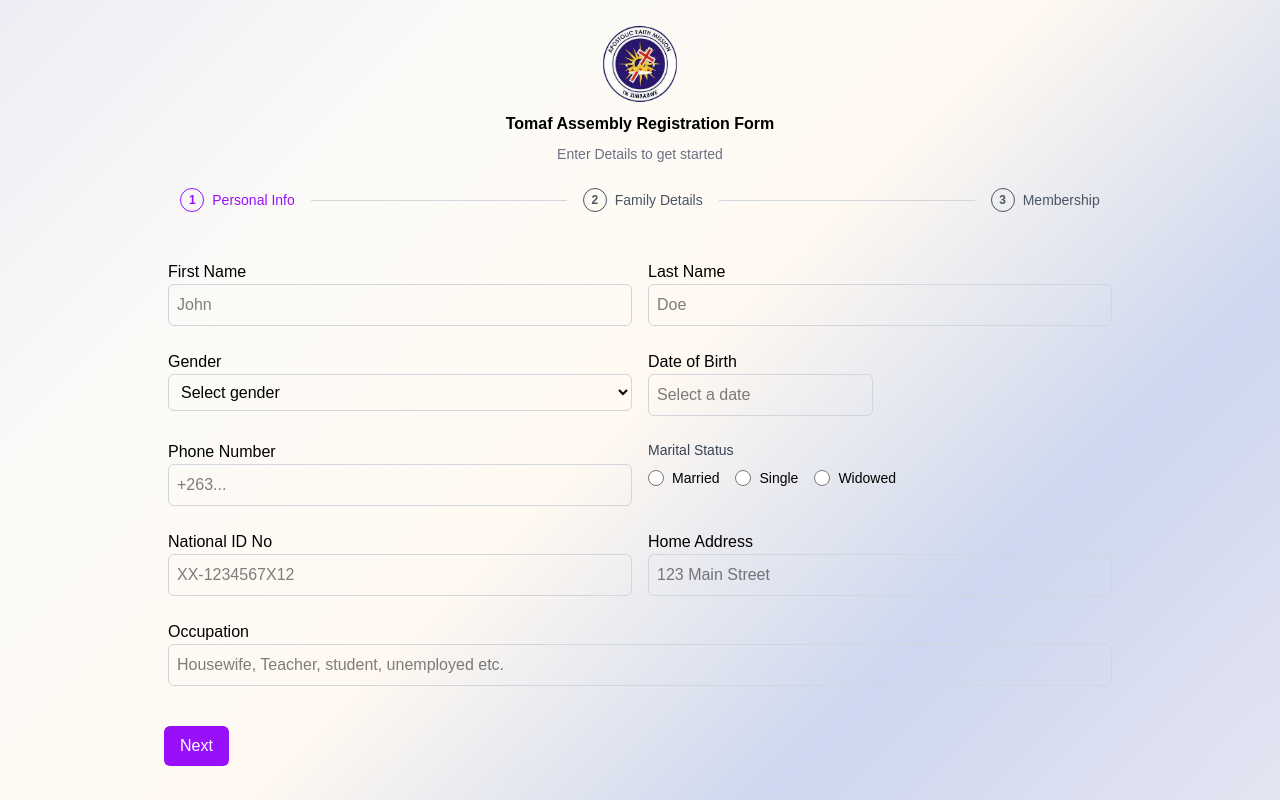
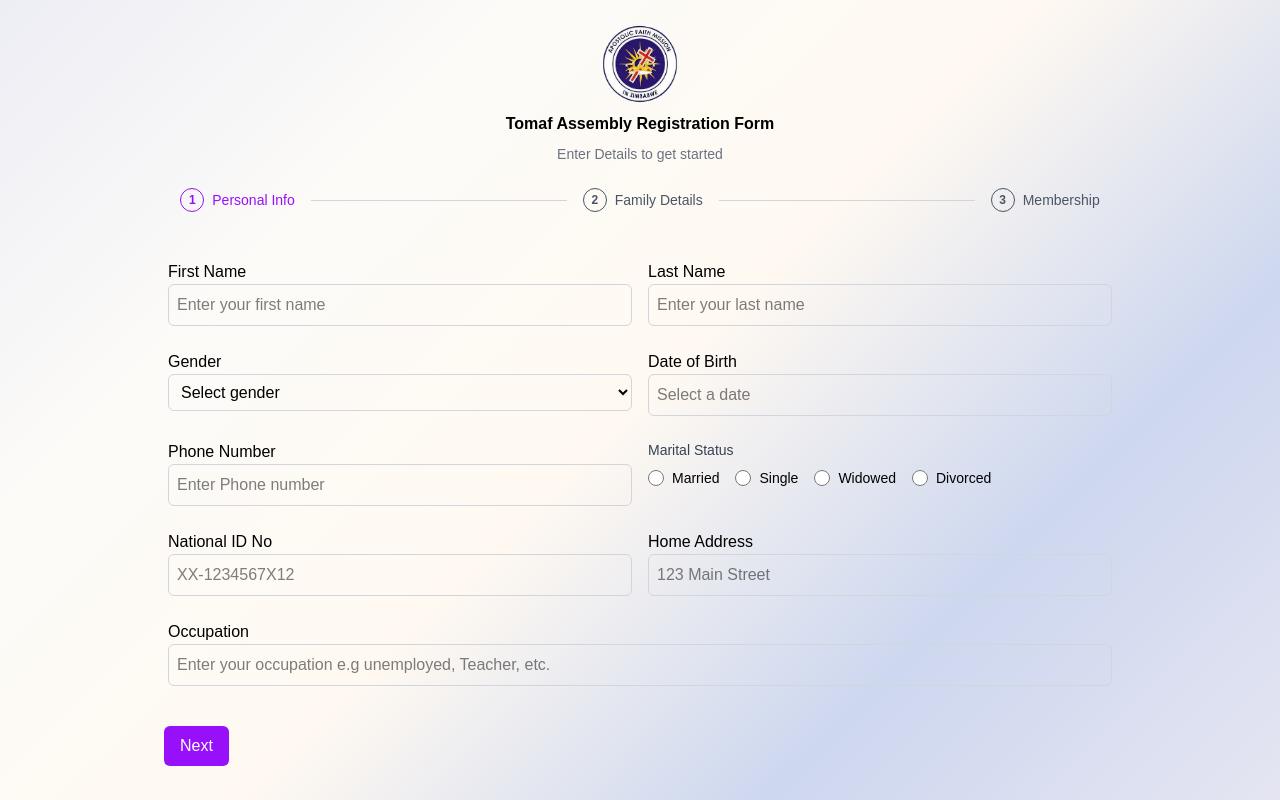
Before and after one commit to nyakondaanesu/Tomaf-Assembly, a Next.js app in the folder tomaf-management/: page /form in a window 1280 px wide. Built offline with nearby package versions, Linux system fonts and the light colour scheme.

Commit message:
all fields should be entered

```diff
--- a/tomaf-management/app/form/memberFamily.tsx
+++ b/tomaf-management/app/form/memberFamily.tsx
@@ -74,12 +74,6 @@ const MemberFamily = ({ data, setData }: MemberFamilyProps) => {
             type: "number",
             placeholder: "3",
           },
-          {
-            id: "nextOfKin",
-            label: "Next of Kin",
-            type: "text",
-            placeholder: "Jane Doe",
-          },
         ].map(({ id, label, type, placeholder }) => (
           <div key={id} className="flex flex-col">
             <label htmlFor={id}>{label}</label>
--- a/tomaf-management/app/form/membership.tsx
+++ b/tomaf-management/app/form/membership.tsx
@@ -16,7 +16,7 @@ const departmentGroups: Record<string, Department[]> = {
     { id: 4, name: "Hospitality and Decoration" },
   ],
   Service: [
-    { id: 5, name: "Ushering" },
+    { id: 5, name: "Ushering and Protocols" },
     { id: 6, name: "Prayer and Intercession" },
     { id: 8, name: "Evangelism" },
     { id: 12, name: "welfare" },
@@ -132,10 +132,10 @@ const MemberShip = ({ data, setData }: MemberShipProps) => {
                   {id in data.departments && (
                     <input
                       type="text"
-                      placeholder={`Your role in ${name} e.g. Leader, Member, secretary...`}
+                      placeholder={`Enter your role in ${name} e.g. Leader, Member, secretary...`}
                       value={data.departments[id].role}
                       onChange={(e) => handleRoleChange(id, e.target.value)}
-                      className="w-full border border-gray-300 rounded-md p-2 text-sm"
+                      className="w-full border-blue-500 ring-4 ring-blue-200 rounded-md p-2 text-sm"
                     />
                   )}
                 </div>
--- a/tomaf-management/app/form/personalDetails.tsx
+++ b/tomaf-management/app/form/personalDetails.tsx
@@ -1,6 +1,7 @@
 "use client";
 
-// adjust path as needed
+import { useEffect, useState } from "react";
+import { useForm } from "react-hook-form";
 import DatePicker from "react-datepicker";
 import "react-datepicker/dist/react-datepicker.css";
 import { PersonalDetailsData } from "../ttypes";
@@ -11,54 +12,106 @@ interface Props {
 }
 
 const PersonalDetails = ({ data, setData }: Props) => {
+  const { register, setValue, watch, handleSubmit } =
+    useForm<PersonalDetailsData>({
+      defaultValues: data,
+    });
+
+  const dob = watch("dob");
+
+  useEffect(() => {
+    const subscription = watch((values) => {
+      setData(values as PersonalDetailsData);
+    });
+    return () => subscription.unsubscribe();
+  }, [watch, setData]);
+
+  const [isNameFocused, setIsNameFocused] = useState(false);
+  const [isLastNameFocused, setIsLastNameFocused] = useState(false);
+  const [isDobFocused, setIsDobFocused] = useState(false);
+  const [isPhoneFocused, setIsPhoneFocused] = useState(false);
+  const [isAddressFocused, setIsAddressFocused] = useState(false);
+  const [isOccupationFocused, setIsOccupationFocused] = useState(false);
+  const [isNationalIdFocused, setIsNationalIdFocused] = useState(false);
+  const [isGenderFocused, setIsGenderFocused] = useState(false);
+
   return (
-    <form className="w-full max-w-5xl p-6 space-y-6">
+    <form
+      className="w-full max-w-5xl p-6 space-y-6"
+      onSubmit={handleSubmit(() => {})}
+    >
       {/* Name */}
       <div className="flex flex-col md:flex-row gap-4">
         <div className="flex flex-col w-full">
           <label htmlFor="firstName">First Name</label>
           <input
-            type="text"
-            id="firstName"
-            placeholder="John"
-            value={data.firstName}
-            onChange={(e) => setData({ ...data, firstName: e.target.value })}
-            className="border border-gray-300 p-2 rounded-md"
+            {...register("firstName", {
+              required: "First name is required",
+            })}
+            onFocus={() => setIsNameFocused(true)}
+            onBlur={() => setIsNameFocused(false)}
+            className={`border p-2 rounded-md ${
+              isNameFocused
+                ? "border-blue-500 ring-4 ring-blue-200"
+                : "border-gray-300"
+            } `}
+            placeholder="Enter your first name"
           />
         </div>
         <div className="flex flex-col w-full">
           <label htmlFor="lastName">Last Name</label>
           <input
-            type="text"
-            id="lastName"
-            placeholder="Doe"
-            value={data.lastName}
-            onChange={(e) => setData({ ...data, lastName: e.target.value })}
-            className="border border-gray-300 p-2 rounded-md"
+            {...register("lastName", {
+              required: "Last name is required",
+            })}
+            onFocus={() => setIsLastNameFocused(true)}
+            onBlur={() => setIsLastNameFocused(false)}
+            className={`border p-2 rounded-md ${
+              isLastNameFocused
+                ? "border-blue-500 ring-4 ring-blue-200"
+                : "border-gray-300"
+            } `}
+            placeholder="Enter your last name"
           />
         </div>
       </div>
+
       {/* Gender & DOB */}
       <div className="flex flex-col md:flex-row gap-4">
         <div className="flex flex-col w-full">
           <label htmlFor="gender">Gender</label>
           <select
-            id="gender"
-            value={data.gender}
-            onChange={(e) => setData({ ...data, gender: e.target.value })}
-            className="border border-gray-300 p-2 rounded-md"
+            {...register("gender", {
+              required: "Gender is required",
+            })}
+            onFocus={() => setIsGenderFocused(true)}
+            onBlur={() => setIsGenderFocused(false)}
+            className={`border p-2 rounded-md ${
+              isGenderFocused
+                ? "border-blue-500 ring-4 ring-blue-200"
+                : "border-gray-300"
+            } `}
           >
-            <option value="">Select gender</option>
+            <option value="" className="text-gray-300">
+              Select gender
+            </option>
             <option value="male">Male</option>
             <option value="female">Female</option>
           </select>
         </div>
+
         <div className="flex flex-col w-full">
           <label htmlFor="dob">Date of Birth</label>
           <DatePicker
-            selected={data.dob}
-            onChange={(date) => setData({ ...data, dob: date })}
-            className="border border-gray-300 p-2 rounded-md"
+            onFocus={() => setIsDobFocused(true)}
+            onBlur={() => setIsDobFocused(false)}
+            selected={dob}
+            onChange={(date) => setValue("dob", date)}
+            className={`border p-2 rounded-md w-full ${
+              isDobFocused
+                ? "border-blue-500 ring-4 ring-blue-200"
+                : "border-gray-300"
+            } `}
             placeholderText="Select a date"
             dateFormat="yyyy-MM-dd"
             showYearDropdown
@@ -67,17 +120,24 @@ const PersonalDetails = ({ data, setData }: Props) => {
           />
         </div>
       </div>
+
       {/* Phone & Marital Status */}
       <div className="flex flex-col md:flex-row gap-4">
         <div className="flex flex-col w-full">
           <label htmlFor="phone">Phone Number</label>
           <input
+            {...register("phone", {
+              required: "Phone number is required",
+            })}
+            onFocus={() => setIsPhoneFocused(true)}
+            onBlur={() => setIsPhoneFocused(false)}
+            placeholder="Enter Phone number "
+            className={`border p-2 rounded-md ${
+              isPhoneFocused
+                ? "border-blue-500 ring-4 ring-blue-200"
+                : "border-gray-300"
+            } `}
             type="tel"
-            id="phone"
-            placeholder="+263..."
-            value={data.phone}
-            onChange={(e) => setData({ ...data, phone: e.target.value })}
-            className="border border-gray-300 p-2 rounded-md"
           />
         </div>
 
@@ -86,16 +146,14 @@ const PersonalDetails = ({ data, setData }: Props) => {
             Marital Status
           </legend>
           <div className="flex flex-wrap gap-x-4 gap-y-2">
-            {["married", "single", "widowed"].map((status) => (
+            {["married", "single", "widowed", "Divorced"].map((status) => (
               <label key={status} className="flex items-center gap-2">
                 <input
                   type="radio"
-                  name="maritalStatus"
                   value={status}
-                  checked={data.maritalStatus === status}
-                  onChange={(e) =>
-                    setData({ ...data, maritalStatus: e.target.value })
-                  }
+                  {...register("maritalStatus", {
+                    required: "Marital status is required",
+                  })}
                   className="h-4 w-4 text-purple-600 border-gray-300"
                 />
                 <span className="text-sm capitalize">{status}</span>
@@ -104,47 +162,63 @@ const PersonalDetails = ({ data, setData }: Props) => {
           </div>
         </div>
       </div>
+
       {/* National ID & Address */}
       <div className="flex flex-col md:flex-row gap-4">
         <div className="flex flex-col w-full">
           <label htmlFor="nationalId">National ID No</label>
           <input
-            type="text"
-            id="nationalId"
+            {...register("nationalId", {
+              required: "National ID is required",
+            })}
+            onFocus={() => setIsNationalIdFocused(true)}
+            onBlur={() => setIsNationalIdFocused(false)}
             placeholder="XX-1234567X12"
-            value={data.nationalId}
-            onChange={(e) => setData({ ...data, nationalId: e.target.value })}
-            className="border border-gray-300 p-2 rounded-md"
+            className={`border p-2 rounded-md ${
+              isNationalIdFocused
+                ? "border-blue-500 ring-4 ring-blue-200"
+                : "border-gray-300"
+            } `}
           />
         </div>
         <div className="flex flex-col w-full">
           <label htmlFor="address">Home Address</label>
           <input
-            type="text"
-            id="address"
+            {...register("address", {
+              required: "Address is required",
+            })}
+            onFocus={() => setIsAddressFocused(true)}
+            onBlur={() => setIsAddressFocused(false)}
             placeholder="123 Main Street"
-            value={data.address}
-            onChange={(e) => setData({ ...data, address: e.target.value })}
-            className="border border-gray-300 p-2 rounded-md"
+            className={`border p-2 rounded-md ${
+              isAddressFocused
+                ? "border-blue-500 ring-4 ring-blue-200"
+                : "border-gray-300"
+            } `}
           />
         </div>
       </div>
 
+      {/* Occupation */}
       <div className="flex flex-col md:flex-row gap-4">
         <div className="flex flex-col w-full">
           <label htmlFor="occupation">Occupation</label>
           <input
-            type="text"
-            id="occupation"
-            placeholder="Housewife, Teacher, student, unemployed etc."
-            value={data.occupation}
-            onChange={(e) => setData({ ...data, occupation: e.target.value })}
-            className="border border-gray-300 p-2 rounded-md"
+            {...register("occupation", {
+              required: "Occupation is required",
+            })}
+            onFocus={() => setIsOccupationFocused(true)}
+            onBlur={() => setIsOccupationFocused(false)}
+            placeholder="Enter your occupation e.g unemployed, Teacher, etc."
+            className={`border p-2 rounded-md ${
+              isOccupationFocused
+                ? "border-blue-500 ring-4 ring-blue-200"
+                : "border-gray-300"
+            } `}
           />
         </div>
       </div>
     </form>
   );
 };
-
 export default PersonalDetails;
--- a/tomaf-management/package.json
+++ b/tomaf-management/package.json
@@ -15,7 +15,8 @@
     "next": "15.3.2",
     "react": "^19.0.0",
     "react-datepicker": "^8.3.0",
-    "react-dom": "^19.0.0"
+    "react-dom": "^19.0.0",
+    "react-hook-form": "^7.56.4"
   },
   "devDependencies": {
     "@eslint/eslintrc": "^3",
```
Also changed, not shown: tomaf-management/app/form/page.tsx (+13 -1 lines), 1 other file (tests, documents, lock files or other folders).
